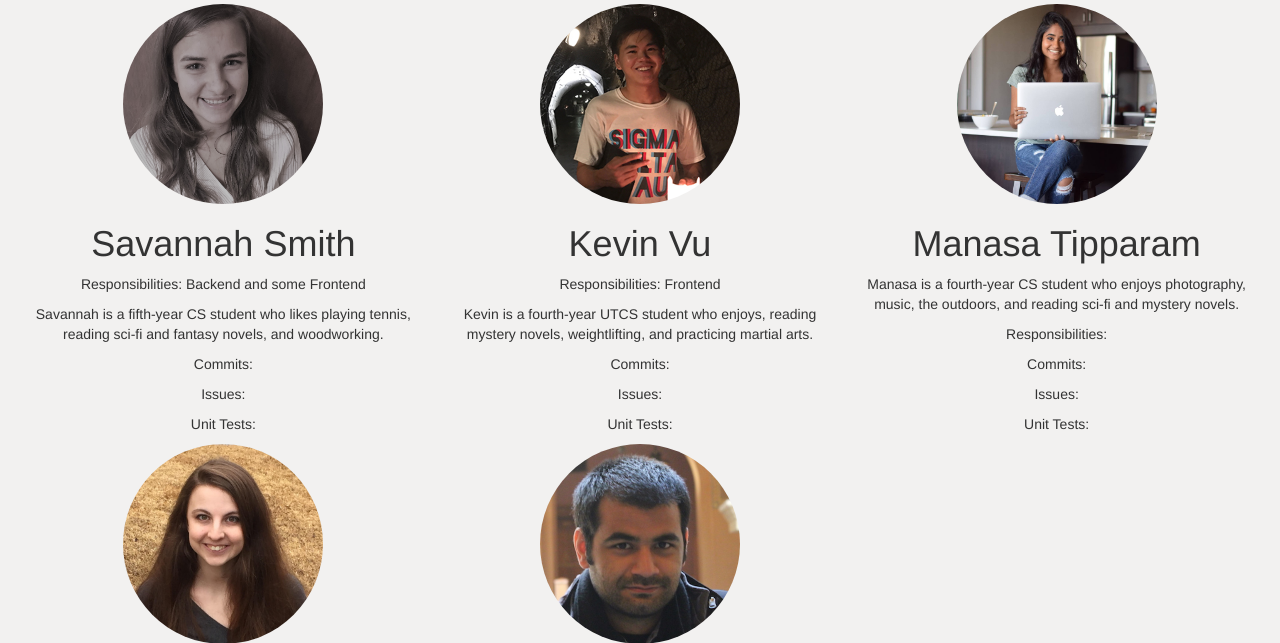
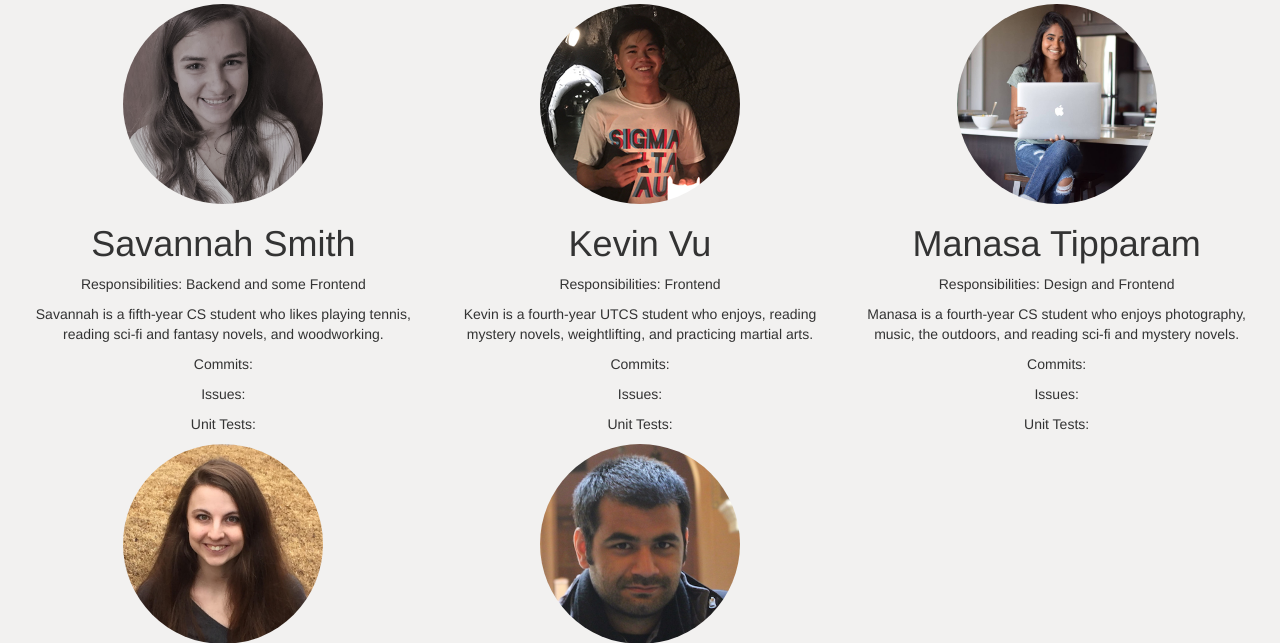
Before and after one commit to savsmith/idb, a Flask app: page /about in a window 1280 px wide. Shown: the part 237-880 px from the top of the page. Run offline with Flask 2, Linux system fonts and the light colour scheme; some libraries are stand-ins or nearby versions.

Commit message:
Update personal info on about page

```diff
--- a/templates/about.html
+++ b/templates/about.html
@@ -68,8 +68,8 @@
           <div class = "col-md-4">
               <img class ="img-circle" src="/static/members/manasa.jpg" height= "200px" width="200px">
               <h1>Manasa Tipparam</h1>
+              <p>Responsibilities: Design and Frontend</p>
               <p>Manasa is a fourth-year CS student who enjoys photography, music, the outdoors, and reading sci-fi and mystery novels.</p>
-              <p>Responsibilities:</p>
               <p>Commits:</p>
               <p>Issues:</p>
               <p>Unit Tests:</p>
```
